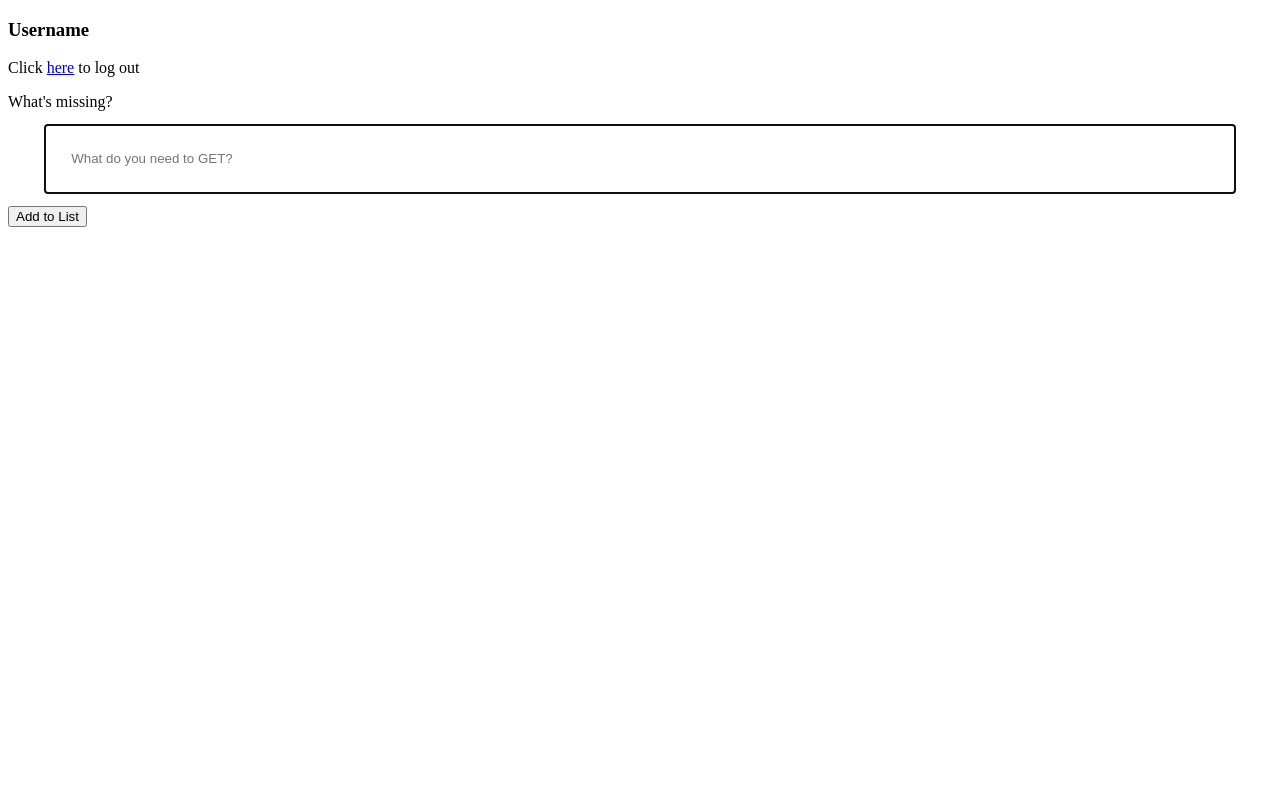
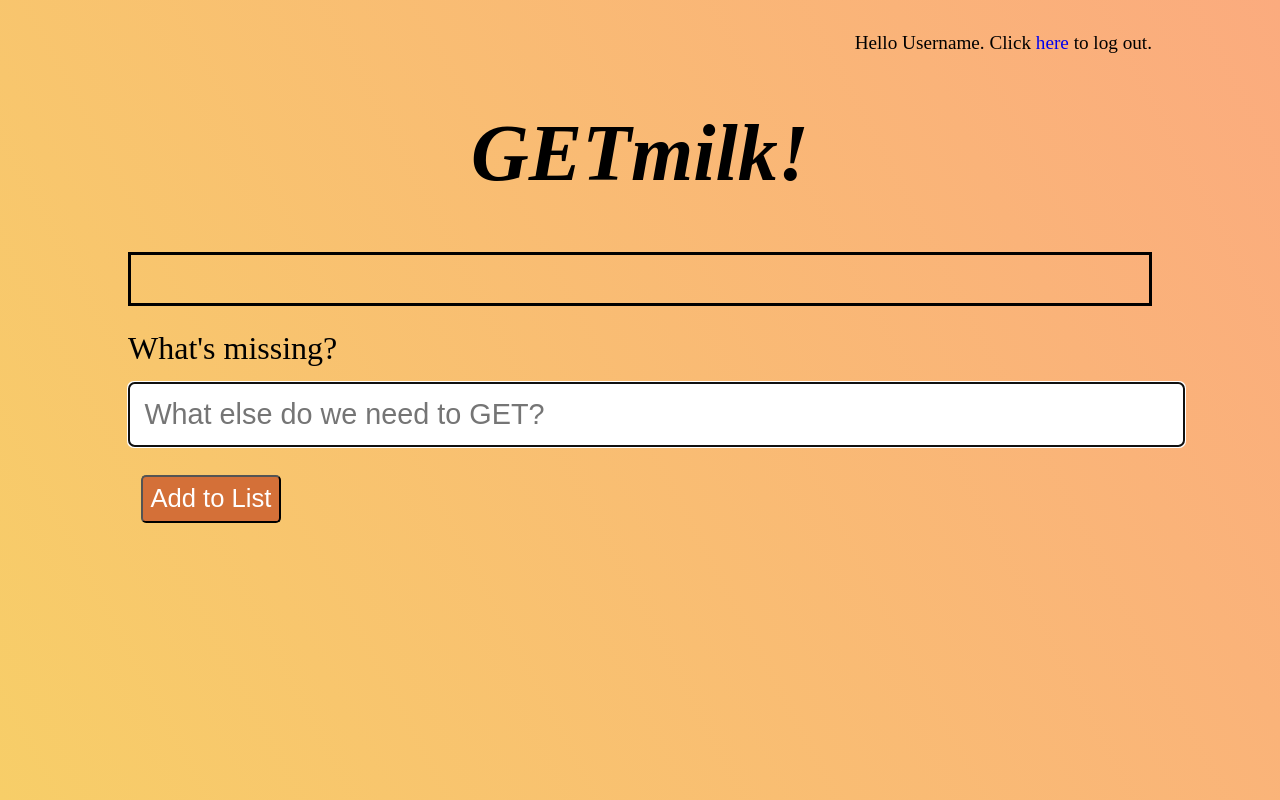
Before and after one commit to morkeltry/GETmilk, a website: page public/loggedin.html in a window 1280 px wide. Drawn offline with Linux system fonts and the light colour scheme; no server answers; a web font is replaced by a local one.

Commit message:
added styling and tweaked html pages relates #15 #14 #3

```diff
--- a/public/loggedin.html
+++ b/public/loggedin.html
@@ -5,27 +5,29 @@
     <title>GET Milk</title>
     <meta name="viewport" content="width=device-width, initial-scale=1.0">
     <meta http-equiv="X-UA-Compatible" content="ie=edge">
+    <link href="https://fonts.googleapis.com/css?family=Gentium+Book+Basic:400,400i" rel="stylesheet">
     <!-- <link href="https://fonts.googleapis.com/css?family=Cabin+Sketch" rel="stylesheet"> -->
     <link href="main.css" rel="stylesheet">
     <link rel="icon" type="image/ico" href="favicon.ico">
     <meta charset="UTF-8">
   </head>
   <body>
-    <nav>
-      <article>
-      <h3>Username</h3>
-      <p>Click <a href="/">here</a> to log out</p>
+    <article id="welcome-logout">
+      <p>Hello Username. Click <a href="/">here</a> to log out.</p>
     </article>
-    </nav>
+    <header>
+      <h1>GETmilk!</h1>
+    </header>
     <section>
       <article id="shoppinglist">
         <ul id="shoppingitems">
 
         </ul>
         <form action="/addtolist" method="post" id="addtolist">
-          <label for="content">What's missing?</label>
-          <input id="content" name="content" type="text" placeholder="What do you need to GET?" autofocus>
-          <button type="submit" value="submit">Add to List</button>
+          <label for="content">What's missing?
+          <input id="content" name="content" type="text" placeholder="What else do we need to GET?" aria-label="Please enter a shopping list item"autofocus>
+          </label>
+          <button type="submit" value="submit" id="submit">Add to List</button>
         </form>
       </article>
     </section>
--- a/public/main.css
+++ b/public/main.css
@@ -1,20 +1,88 @@
+/******************************
+STYLING FOR ALL HTML PAGES
+*****************************/
+
+html {
+  min-height: 100%;
+}
+
+body {
+  background-color: #FBAB7E;
+  background-image: -webkit-linear-gradient(152deg, #FBAB7E 0%, #F7CE68 100%);
+  background-image: -o-linear-gradient(152deg, #FBAB7E 0%, #F7CE68 100%);
+  background-image: linear-gradient(242deg, #FBAB7E 0%, #F7CE68 100%);
+  font-family: 'Gentium Book Basic', serif;
+  width: 80%;
+  margin: 2em auto;
+}
+
+h1 {
+  font-style: italic;
+  font-weight: bold;
+  font-size: 5em;
+  text-align: center;
+}
+
+form {
+  font-size: 2em;
+}
+
 input {
   display: block;
-  margin: 1% auto;
-  padding: 2%;
-  width: 90%;
+  font-size: 0.9em;
+  margin: 0.5em auto;
+  padding: 0.5em;
+  width: 100%;
   border: darkslategrey 2px solid;
+  border-radius: 0.2em;
+}
+
+#submit {
+  font-size: 0.8em;
+  padding: 0.3em;
+  margin: 0.5em;
+  cursor: pointer;
+  border-radius: 0.2em;
+  color: white;
+  background-color: #d47038;
+  border-color: black;
+}
+
+a {
+  text-decoration: none;
+}
+
+p {
+  font-size: 1.5em;
+}
+
+/******************************
+STYLING FOR LOGGED IN PAGE ONLY
+*****************************/
+
+#welcome-logout {
+  text-align: right;
+  font-size: 0.8em;
+  margin: 0;
+  padding: 0;
+}
+
+#shoppingitems {
+  list-style: none;
+  font-size: 1.5em;
+  border-style: solid;
+  border-width: medium;
+  padding: 1em 1em;
+}
+
+/******************************
+STYLING FOR FRONT END VALIDATION
+*****************************/
+
+.invisible {
+  display: none;
 }
 
 .warning {
   border: red 2px solid;
 }
-
-.submit {
-  margin: 2% auto;
-  width: 45%;
-}
-
-.invisible {
-  display: none;
-}
```
Also changed, not shown: public/index.html (+5 -1 lines), public/signup.html (+3 -0 lines).
